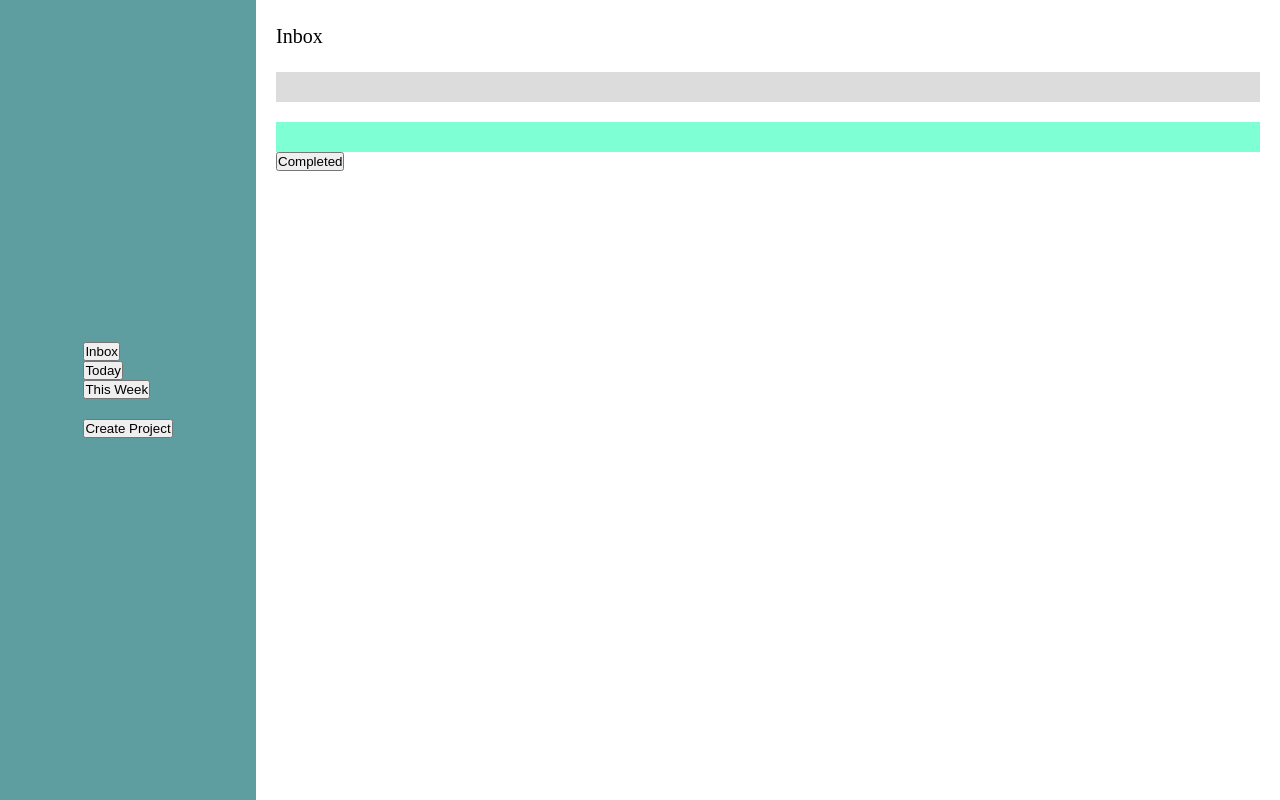
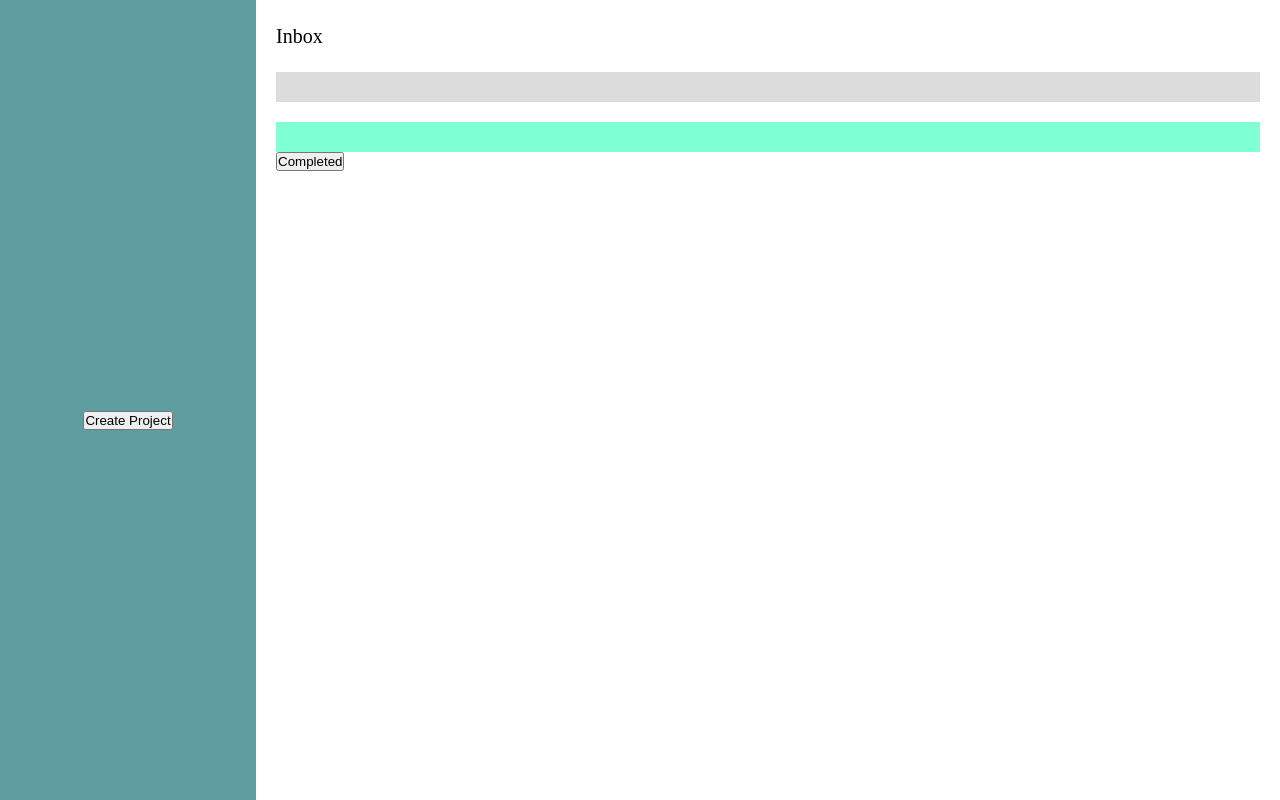
Before and after one commit to vaseemGit7/todo-app, a website built with webpack: page dist/index.html in a window 1280 px wide. Built offline with nearby package versions, Linux system fonts and the light colour scheme.

Commit message:
Update sidebar layout structure

```diff
--- a/dist/index.html
+++ b/dist/index.html
@@ -10,11 +10,17 @@
     <div class="app-container">
       <div class="sidebar">
         <div class="sidebar-nav">
-          <div class="menus"></div>
-          <button class="create-project-btn" id="createProjectBtn">
-            Create Project
-          </button>
-          <div class="workspaces"></div>
+          <div class="app-logo"></div>
+          <div class="menus-section"></div>
+          <div class="workspace-section">
+            <div class="workspace-header">
+              <div class="workspace-title"></div>
+              <button class="create-project-btn" id="createProjectBtn">
+                Create Project
+              </button>
+            </div>
+            <div class="workspaces"></div>
+          </div>
           <dialog class="dialog-modal"></dialog>
         </div>
       </div>
```
